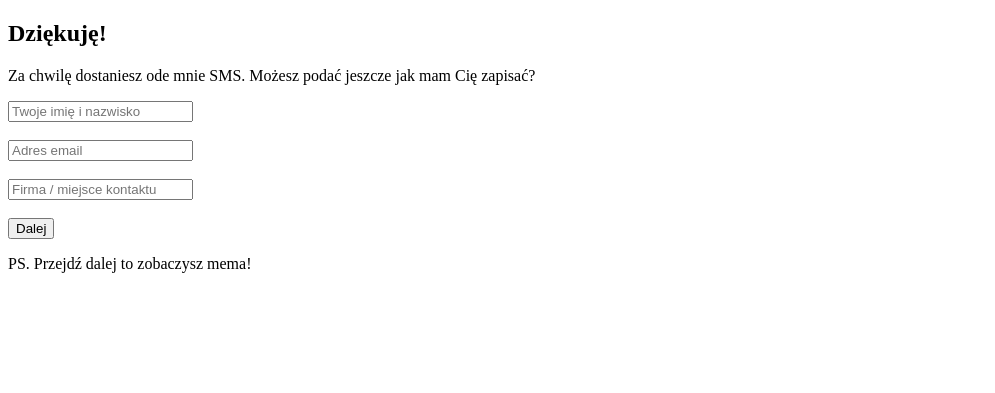
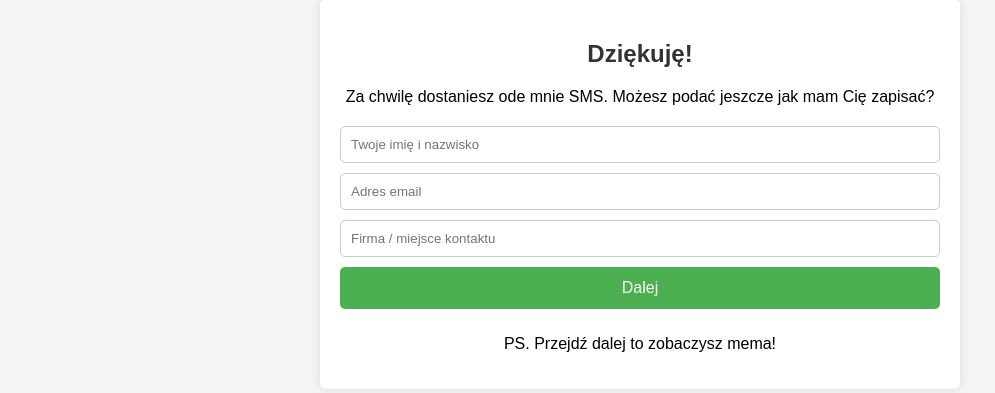
Before and after one commit to takado8/RAE_django_app, a Django app: page /vcard_page_2 in a window 1280 px wide. Shown: the top 393 px of the page, without its empty margins (0-995 px from the left). Run offline with Django 4.2, Linux system fonts and the light colour scheme.

Commit message:
Update vcard_page_2.html

```diff
--- a/django_project/vcard/templates/vcard_page_2.html
+++ b/django_project/vcard/templates/vcard_page_2.html
@@ -4,18 +4,77 @@
     <meta charset="UTF-8">
     <meta name="viewport" content="width=device-width, initial-scale=1.0">
     <title>VCard Form</title>
+    <style>
+        body {
+            font-family: Arial, sans-serif;
+            background-color: #f4f4f4;
+            margin: 0;
+            padding: 0;
+        }
+        .container {
+            max-width: 600px;
+            margin: 0 auto;
+            padding: 20px;
+            background-color: #fff;
+            border-radius: 5px;
+            box-shadow: 0 0 10px rgba(0, 0, 0, 0.1);
+        }
+        h2 {
+            color: #333;
+            text-align: center;
+        }
+        form {
+            margin-top: 20px;
+        }
+        input[type="text"],
+        input[type="tel"],
+        input[type="email"],
+        input[type="url"],
+        input[type="submit"] {
+            width: 100%;
+            padding: 10px;
+            margin-bottom: 10px;
+            border-radius: 5px;
+            border: 1px solid #ccc;
+            box-sizing: border-box;
+            font-family: inherit;
+        }
+        input[type="submit"] {
+            background-color: #4CAF50;
+            color: white;
+            font-size: 16px;
+            padding: 12px 20px;
+            border: none;
+            border-radius: 5px;
+            cursor: pointer;
+        }
+        input[type="submit"]:hover {
+            background-color: #45a049;
+        }
+        label {
+            margin-bottom: 10px;
+        }
+        input[type="file"] {
+            margin-top: 5px;
+            margin-bottom: 15px;
+        }
+        p {
+            text-align: center;
+        }
+    </style>
 </head>
 <body>
+    <div class="container">
         <h2>Dziękuję!</h2>
         <p>Za chwilę dostaniesz ode mnie SMS. Możesz podać jeszcze jak mam Cię zapisać?</p>
         <form action="" method="post" enctype="multipart/form-data">
             {% csrf_token %}
-        <input type="text" id="name" name="name" placeholder="Twoje imię i nazwisko" required><br><br>
-        <input type="email" id="email" name="email" placeholder="Adres email" required><br><br>
-        <input type="text" id="organization" name="organization" placeholder="Firma / miejsce kontaktu"><br><br>
-
+            <input type="text" id="name" name="name" placeholder="Twoje imię i nazwisko" required><br>
+            <input type="email" id="email" name="email" placeholder="Adres email" required><br>
+            <input type="text" id="organization" name="organization" placeholder="Firma / miejsce kontaktu"><br>
             <input type="submit" value="Dalej">
         </form>
         <p>PS. Przejdź dalej to zobaczysz mema!</p>
+    </div>
 </body>
 </html>
```
Lines whose indentation alone changed are shown as unchanged.
